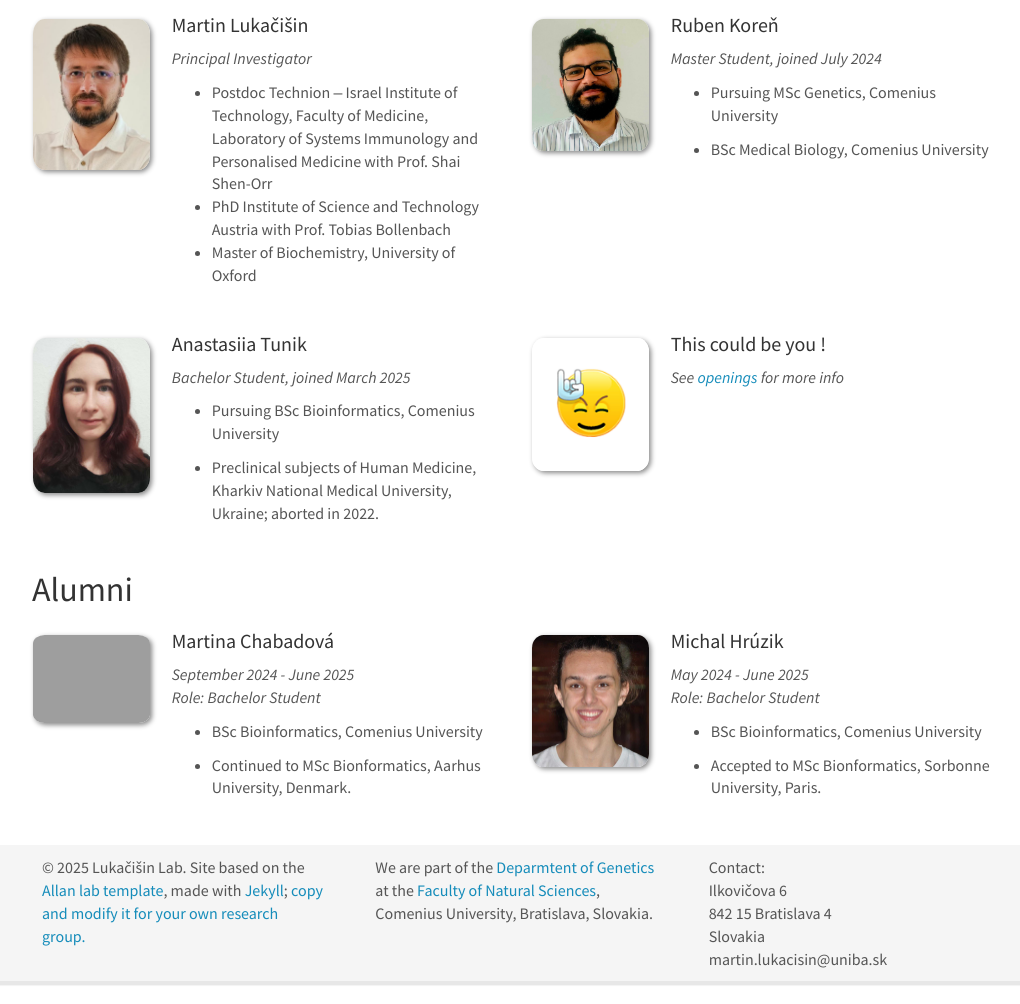
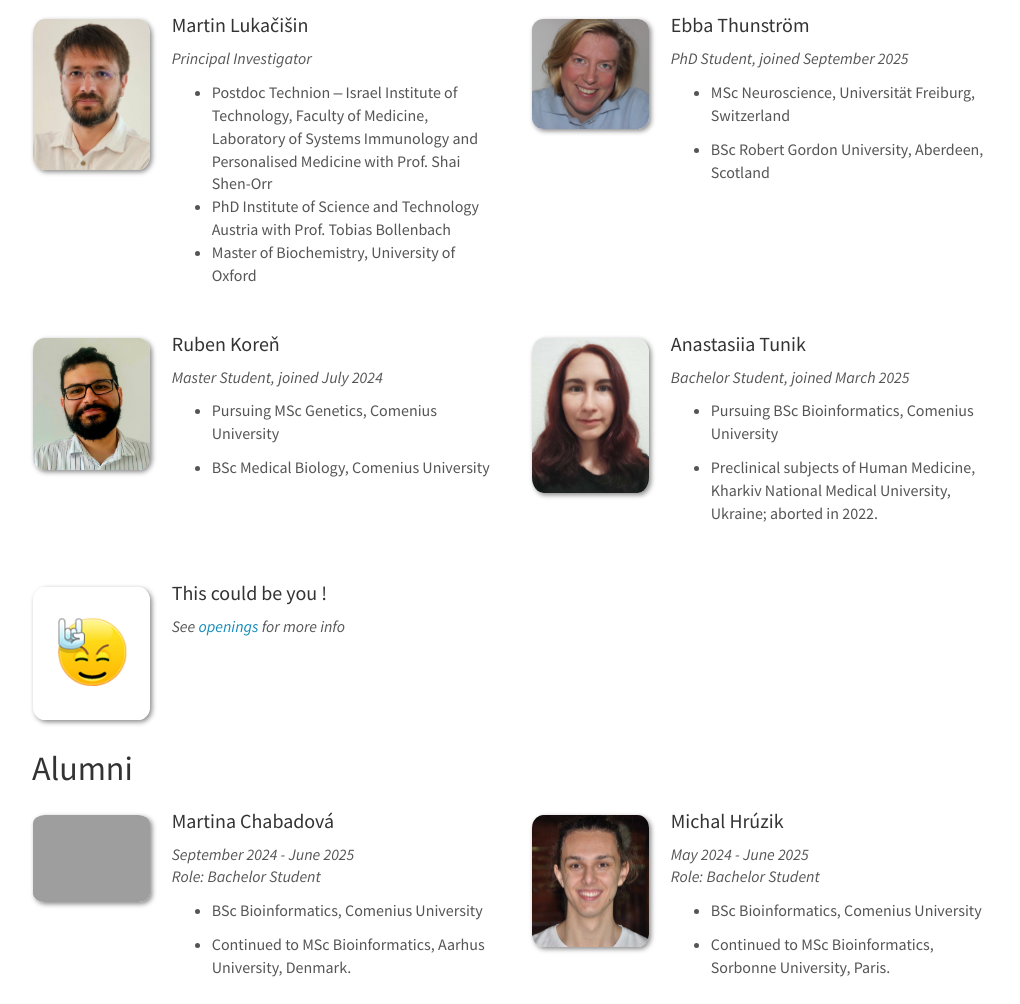
Before and after one commit to lukacisinlab/lukacisinlab.github.io, a plain HTML site: page team/index.html in a window 1280 px wide. Shown: the part 272-1276 px from the top of the page, without its empty margins (124-1144 px from the left). Drawn offline with nearby package versions, Linux system fonts and the light colour scheme; grey boxes are pictures that could not be loaded.

Commit message:
update Sep25

```diff
--- a/team/index.html
+++ b/team/index.html
@@ -80,6 +80,34 @@
   </div>
 
   <div class="col-sm-6 clearfix">
+    <p><img src="https://lukacisinlab.github.io/images/teampic/Ebba.jpg" class="img-responsive" width="25%" style="float: left" /></p>
+    <h4>Ebba Thunström</h4>
+    <p><i>PhD Student, joined September 2025 <!--<br>email: <></i> --></i></p>
+    <ul style="overflow: hidden">
+
+
+
+
+  <li> <p>MSc Neuroscience, Universität Freiburg, Switzerland</p>
+ </li>
+  <li> <p>BSc Robert Gordon University, Aberdeen, Scotland</p>
+ </li>
+
+
+
+
+
+
+
+
+  </ul>
+  </div>
+
+</div>
+
+<div class="row">
+
+  <div class="col-sm-6 clearfix">
     <p><img src="https://lukacisinlab.github.io/images/teampic/Ruben2.jpg" class="img-responsive" width="25%" style="float: left" /></p>
     <h4>Ruben Koreň</h4>
     <p><i>Master Student, joined July 2024 <!--<br>email: <></i> --></i></p>
@@ -102,10 +130,6 @@
 
   </ul>
   </div>
-
-</div>
-
-<div class="row">
 
   <div class="col-sm-6 clearfix">
     <p><img src="https://lukacisinlab.github.io/images/teampic/Nasta.jpg" class="img-responsive" width="25%" style="float: left" /></p>
@@ -130,6 +154,10 @@
 
   </ul>
   </div>
+
+</div>
+
+<div class="row">
 
   <div class="col-sm-6 clearfix">
     <p><img src="https://lukacisinlab.github.io/images/teampic/rock.jpg" class="img-responsive" width="25%" style="float: left" /></p>
@@ -166,7 +194,7 @@
 
   <li> <p>BSc Bioinformatics, Comenius University</p>
  </li>
-  <li> <p>Continued to MSc Bionformatics, Aarhus University, Denmark.</p>
+  <li> <p>Continued to MSc Bioinformatics, Aarhus University, Denmark.</p>
  </li>
 
 
@@ -188,7 +216,7 @@
 
   <li> <p>BSc Bioinformatics, Comenius University</p>
  </li>
-  <li> <p>Accepted to MSc Bionformatics, Sorbonne University, Paris.</p>
+  <li> <p>Continued to MSc Bioinformatics, Sorbonne University, Paris.</p>
  </li>
 
 
```
Also changed, not shown: allnews.html (+6 -0 lines), index.html (+7 -7 lines), images/teampic/Ebba.jpg (added).
